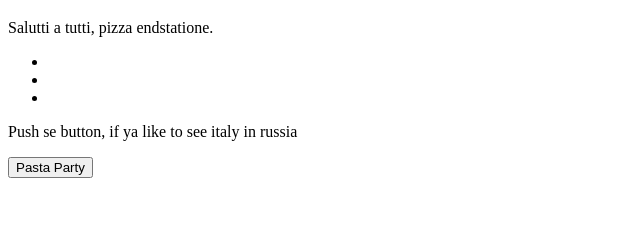
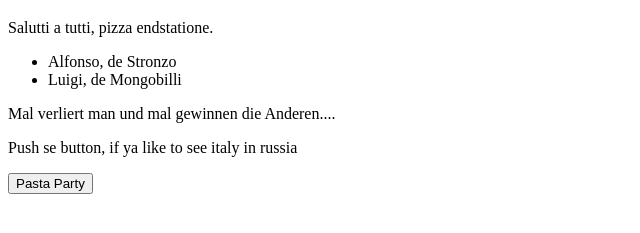
Before and after one commit to GlennStark/horstrepo, a plain HTML site: page index.html in a window 1280 px wide. Shown: the part 61-294 px from the top of the page, without its empty margins (0-640 px from the left). Drawn offline with Linux system fonts and the light colour scheme.

Commit message:
Items and Info

```diff
--- a/index.html
+++ b/index.html
@@ -11,10 +11,12 @@
 <h1>Herzlich Willkommen</h1>
 <p>Salutti a tutti, pizza endstatione.</p>
 <ul>
-    <li></li>
-    <li></li>
-    <li></li>
+    <li>Alfonso, de Stronzo</li>
+    <li>Luigi, de Mongobilli</li>
 </ul>
+
+<p>Mal verliert man und mal gewinnen die Anderen....</p>
+
 
 <p>Push se button, if ya like to see italy in russia</p>
 <button>Pasta Party</button>
```
